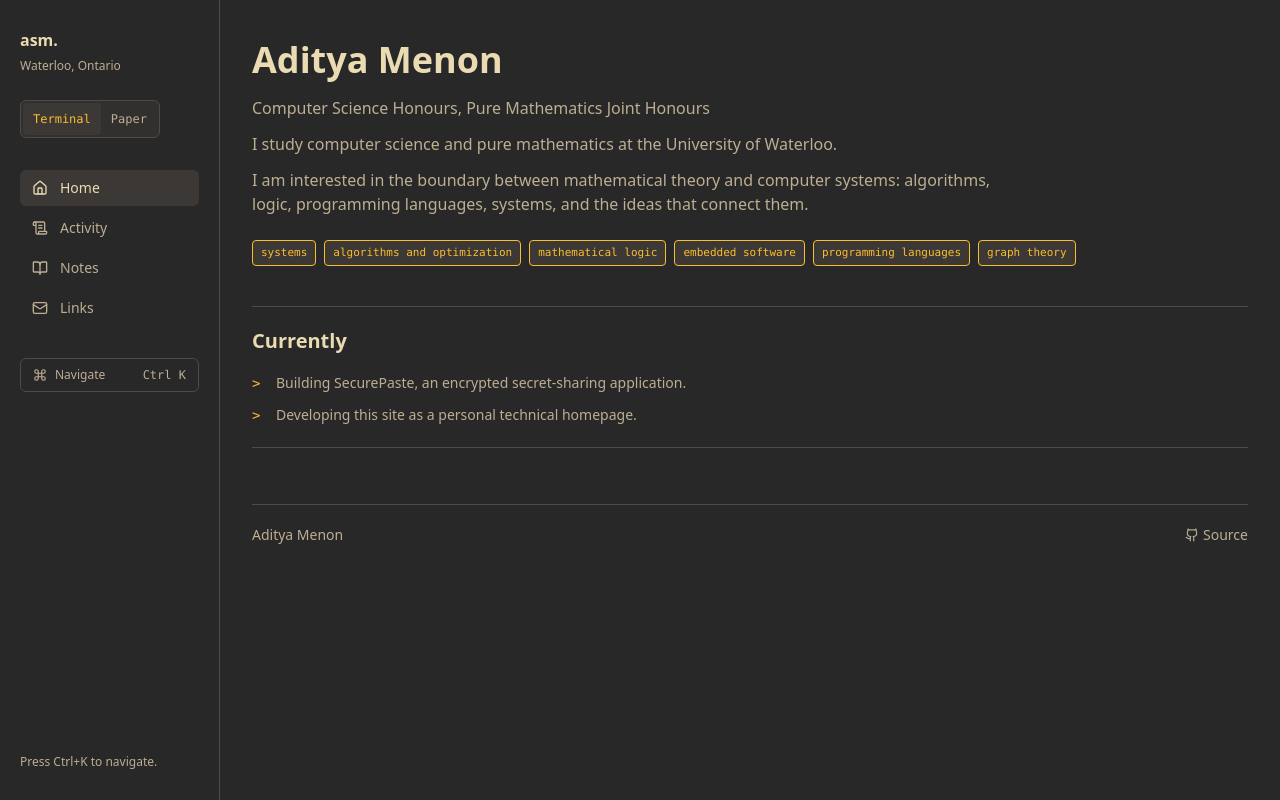
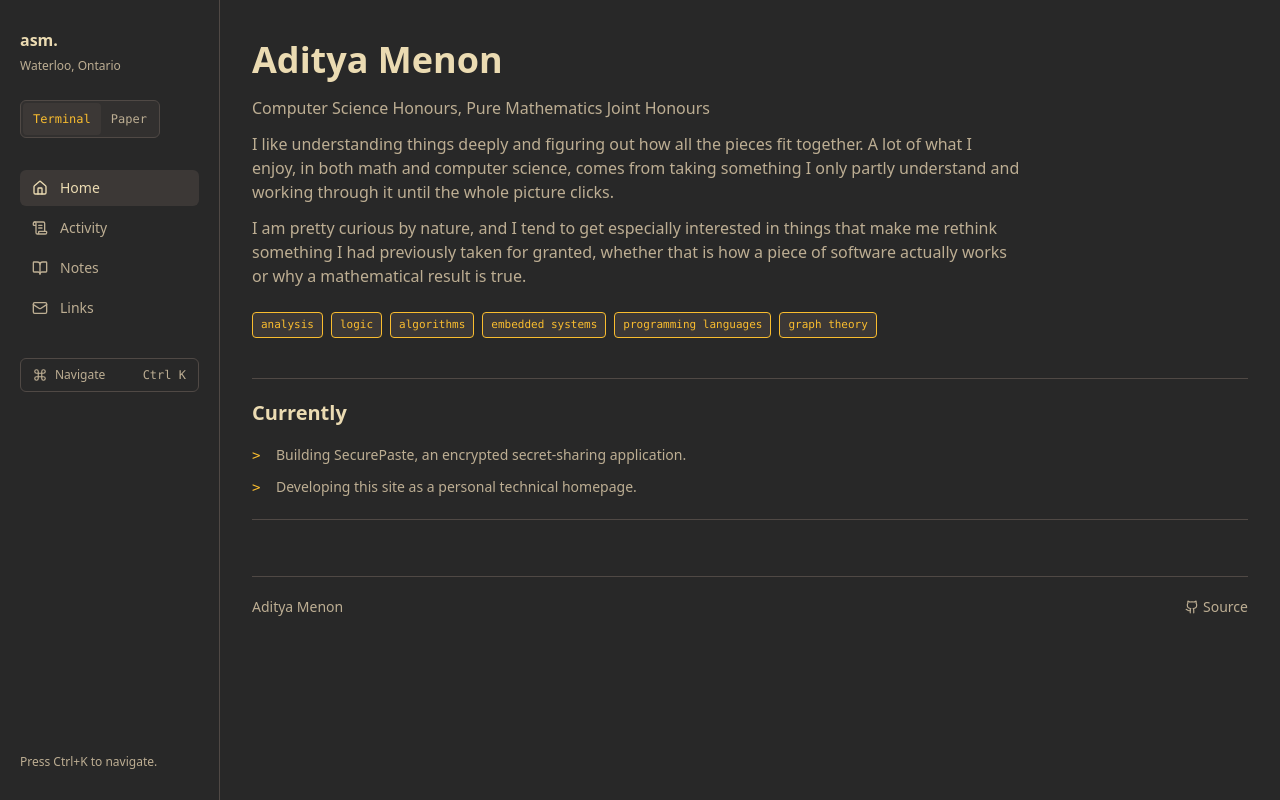
Before and after one commit to amenon864/portfolio, a Next.js app: page / in a window 1280 px wide. Built offline with nearby package versions, Linux system fonts and the light colour scheme; a web font is replaced by a local one.

Commit message:
Modified home content and interests tags

```diff
--- a/src/data/home.ts
+++ b/src/data/home.ts
@@ -1,11 +1,24 @@
 export const homeContent = {
   introduction: [
-    "I study computer science and pure mathematics at the University of Waterloo.",
-    "I am interested in the boundary between mathematical theory and computer systems: algorithms, logic, programming languages, systems, and the ideas that connect them.",
+    "I like understanding things deeply and "
+    + "figuring out how all the pieces fit together. "
+    + "A lot of what I enjoy, in both math and "
+    + "computer science, comes from taking something "
+    + "I only partly understand and working through it"
+    + " until the whole picture clicks.",
+    "I am pretty curious by nature, and I tend to get "
+    + "especially interested in things that make me "
+    + "rethink something I had previously taken for "
+    + "granted, whether that is how a piece of software "
+    + "actually works or why a mathematical result is true."
   ],
   interestsLabel: "Interests",
   current: {
     heading: "Currently",
     maxItems: 5,
   },
+  upcoming: {
+    heading: "Upcoming",
+    maxItems: 5,
+  },
 };
--- a/src/data/profile.ts
+++ b/src/data/profile.ts
@@ -9,10 +9,10 @@ export const profile = {
   portfolioSource: "https://github.com/amenon864/portfolio",
   resumeUrl: "/resume.pdf",
   interests: [
-    "systems",
-    "algorithms and optimization",
-    "mathematical logic",
-    "embedded software",
+    "analysis",
+    "logic",
+    "algorithms",
+    "embedded systems",
     "programming languages",
     "graph theory",
   ],
```
